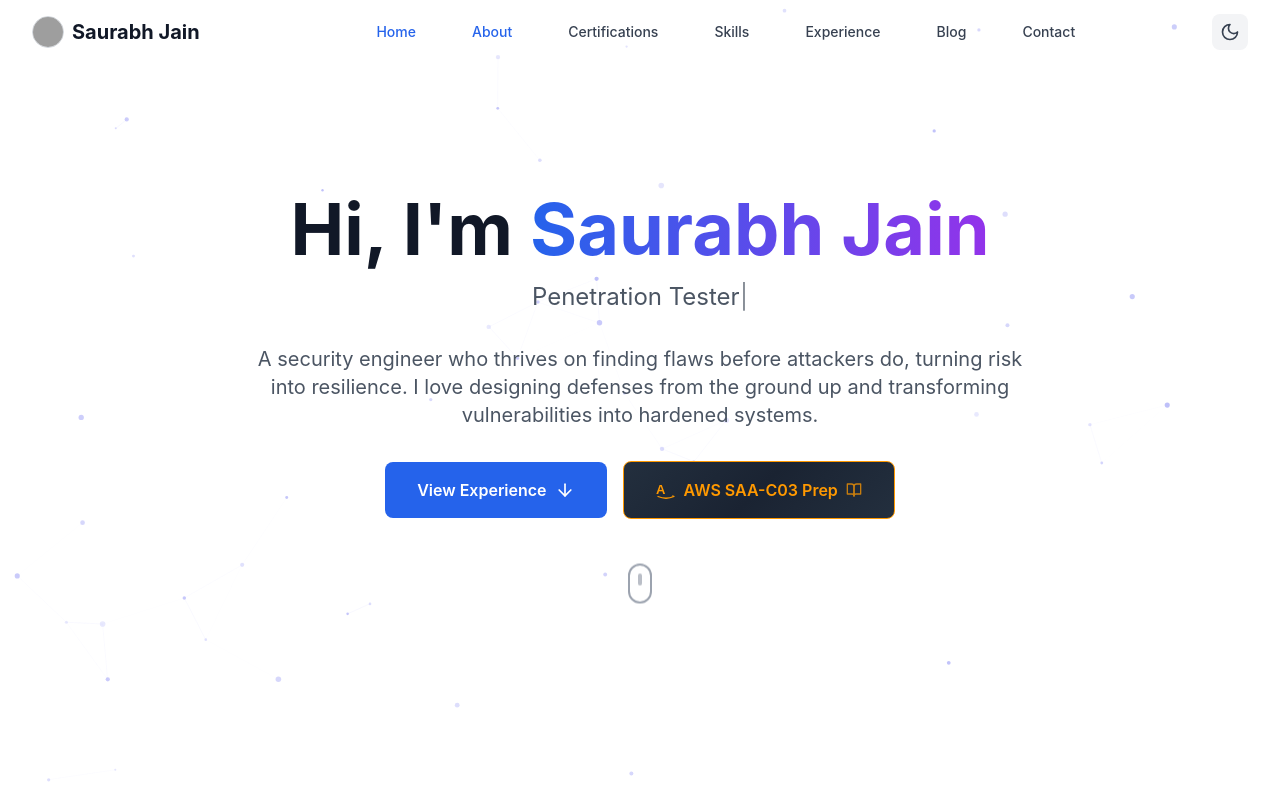
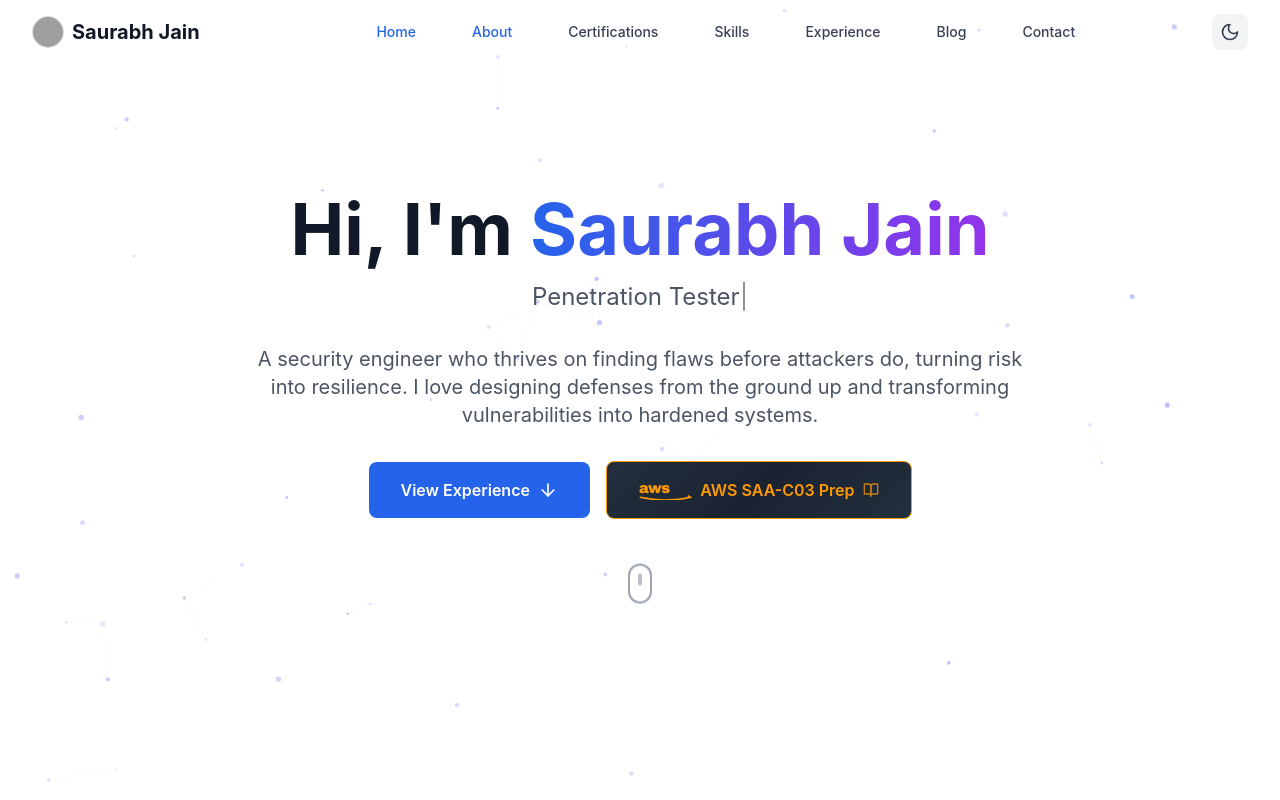
Before and after one commit to saurabhj4in/saurabhj4in.github.io, a React (Vite) app: page /#/ in a window 1280 px wide. Shown: the top 800 px of the page. Built offline with nearby package versions, Linux system fonts and the light colour scheme; grey boxes are pictures that could not be loaded.

Commit message:
Fix AWS button icon: replace dangling 'A' with proper aws wordmark SVG
Co-Authored-By: Claude Sonnet 4.6 <noreply@anthropic.com>

```diff
--- a/src/components/Hero.tsx
+++ b/src/components/Hero.tsx
@@ -59,11 +59,11 @@ const Hero = () => {
               className="group inline-flex items-center gap-2 px-8 py-4 rounded-lg font-semibold transition-all duration-300 transform hover:scale-105 hover:shadow-lg hover:shadow-amber-500/30"
               style={{ background: 'linear-gradient(135deg, #232F3E 0%, #1a2332 50%, #232F3E 100%)', color: '#FF9900', border: '1.5px solid #FF9900' }}
             >
-              {/* AWS smile-bar icon */}
-              <svg className="h-5 w-5 flex-shrink-0" viewBox="0 0 40 40" fill="none" xmlns="http://www.w3.org/2000/svg">
-                <text x="0" y="28" fontSize="26" fontWeight="bold" fill="#FF9900" fontFamily="Arial,sans-serif">A</text>
-                <path d="M4 33 Q20 40 36 33" stroke="#FF9900" strokeWidth="2.5" fill="none" strokeLinecap="round"/>
-                <polygon points="34,30 36,33 31,33" fill="#FF9900"/>
+              {/* AWS logo */}
+              <svg className="h-5 w-auto flex-shrink-0" viewBox="0 0 80 30" fill="none" xmlns="http://www.w3.org/2000/svg">
+                <text x="0" y="20" fontSize="22" fontWeight="900" fill="#FF9900" fontFamily="'Arial Black',Arial,sans-serif" letterSpacing="-1">aws</text>
+                <path d="M2 26 Q40 34 78 26" stroke="#FF9900" strokeWidth="2.2" fill="none" strokeLinecap="round"/>
+                <polygon points="74,22 78,26 72,27" fill="#FF9900"/>
               </svg>
               <span>AWS SAA-C03 Prep</span>
               <BookOpen className="h-4 w-4 opacity-75 group-hover:opacity-100 transition-opacity" />
```
Also changed, not shown: 6 other files (tests, documents, lock files or other folders).
